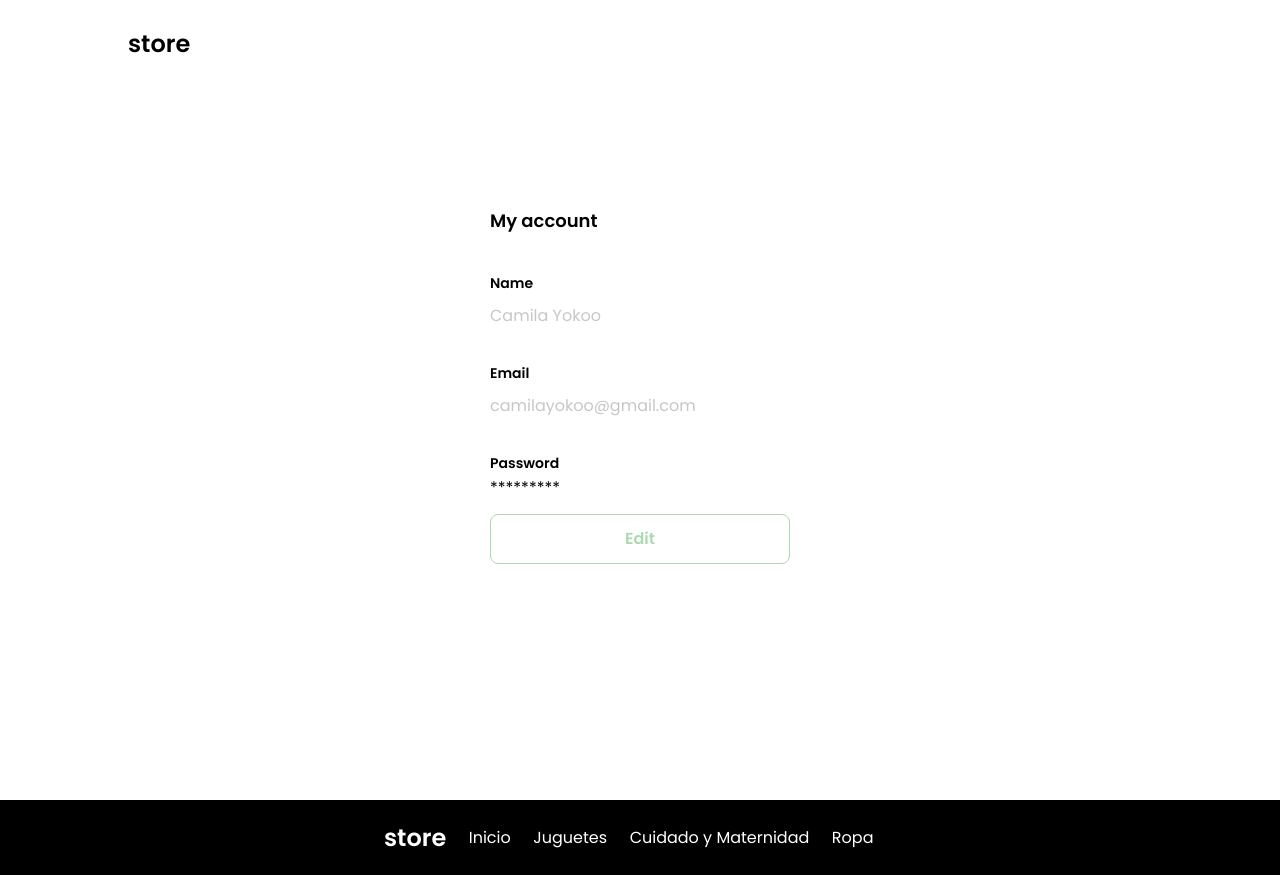
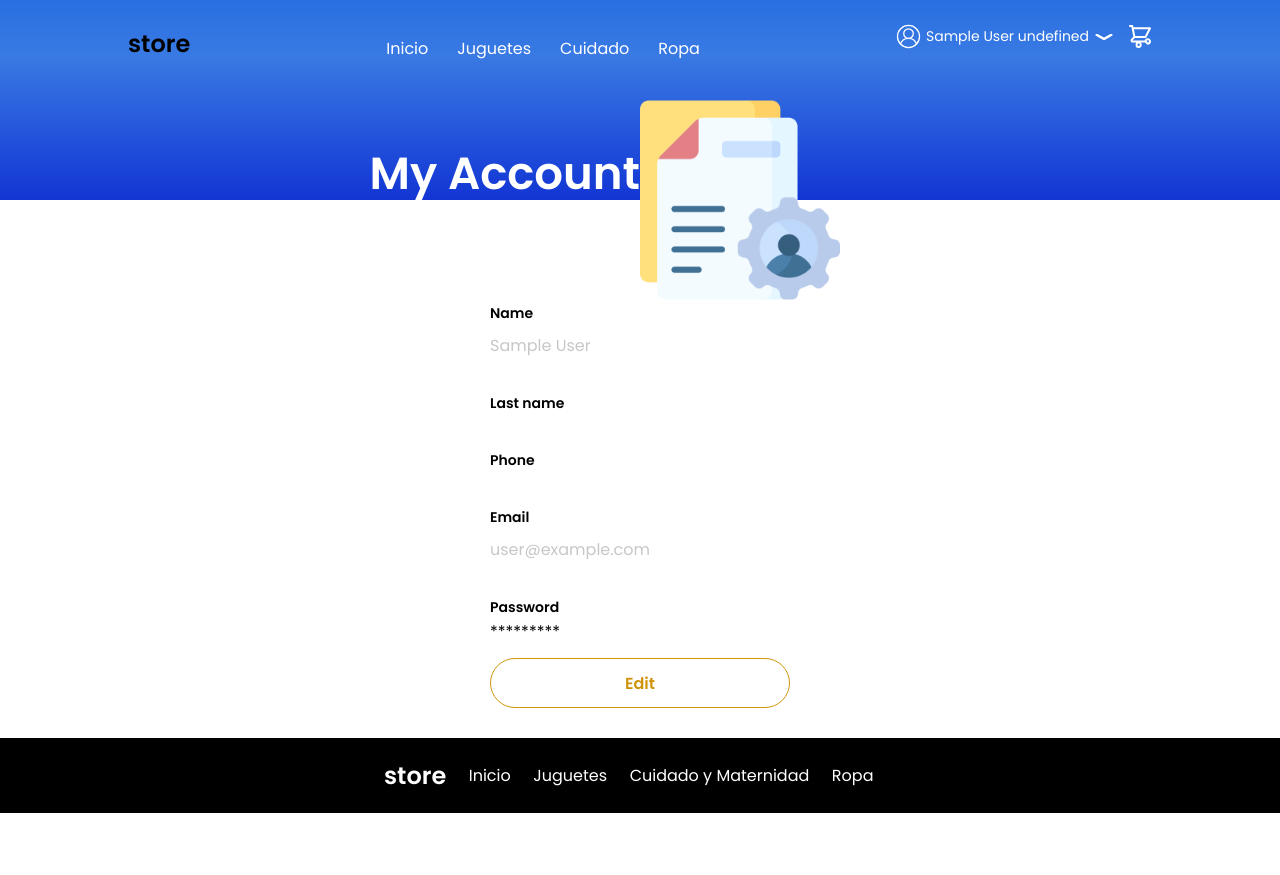
Before and after one commit to david-fb/Store-nextjs, a Next.js app: page /account in a window 1280 px wide. After the commit the page ends 813 px from the top, so only its background shows below. Built offline with nearby package versions, Linux system fonts and the light colour scheme; no server answers; sample sign-in values are in the browser's storage.

Commit message:
[ADD] update user data page

```diff
--- a/src/pages/account.js
+++ b/src/pages/account.js
@@ -1,25 +1,139 @@
-import React from 'react';
+import { useState, useEffect } from 'react';
+import Head from 'next/head';
+import SimpleHeader from '@common/SimpleHeader';
+import userImage from '@images/personal-data.png';
 import styles from '@styles/MyAccount.module.scss';
+import { getSession } from 'next-auth/react';
+import { joiResolver } from '@hookform/resolvers/joi';
+import { updateCustomerSchema } from '@schemas/customerSchema';
+import { useForm } from 'react-hook-form';
+import { updateCustomer } from '@services/api/customer.js';
 
-const MyAccount = () => {
+const MyAccount = ({ user, token }) => {
+  const [isEdit, setIsEdit] = useState(false);
+  const [userData, setUserData] = useState(user);
+  const {
+    register,
+    handleSubmit,
+    formState: { errors },
+    reset,
+  } = useForm({
+    resolver: joiResolver(updateCustomerSchema),
+  });
+
+  useEffect(()=> {
+    if(!isEdit){
+      reset();
+    }
+  }, [isEdit])
+
+  const onSubmit = (data) => {
+    updateCustomer(user?.id, data, token)
+      .then((res) => {
+        alert('Successful user registration!');
+        setUserData(res);
+        setIsEdit(false);
+      })
+      .catch((err) => {
+        console.log(err);
+        setIsEdit(false);
+      });
+  };
+
   return (
-		<div className={styles["MyAccount"]}>
-			<div className={styles["MyAccount-container"]}>
-				<h1 className={styles["title"]}>My account</h1>
-				<form action="/" className="form">
+    <>
+      <Head>
+        <title>Next Shop - My account</title>
+      </Head>
+      <div className={styles['MyAccount']}>
+        <SimpleHeader title={'My Account'} color={'blue'} image={userImage} />
+        <div className={styles['MyAccount-container']}>
+          <form onSubmit={handleSubmit(onSubmit)} className="form">
             <div>
-						<label htmlFor='name' className={styles["label"]}>Name</label>
-						<p className={styles["value"]}>Camila Yokoo</p>
-						<label htmlFor='email' className={styles["label"]}>Email</label>
-						<p className={styles["value"]}>camilayokoo@gmail.com</p>
-						<label htmlFor='password' className={styles["label"]}>Password</label>
+              <label htmlFor="name" className={styles['label']}>
+                Name
+              </label>
+              {!isEdit ? (
+                <p className={styles['value']}>{userData?.name}</p>
+              ) : (
+                <>
+                  <input {...register('name')} type="text" name="name" defaultValue={userData?.name} />
+                  <p>{errors?.name?.message}</p>
+                </>
+              )}
+
+              <label htmlFor="lastName" className={styles['label']}>
+                Last name
+              </label>
+              {!isEdit ? (
+                <p className={styles['value']}>{userData?.lastName}</p>
+              ) : (
+                <>
+                  <input {...register('lastName')} type="text" name="lastName" defaultValue={userData?.lastName} />
+                  <p>{errors?.lastName?.message}</p>
+                </>
+              )}
+
+              <label htmlFor="phone" className={styles['label']}>
+                Phone
+              </label>
+              {!isEdit ? (
+                <p className={styles['value']}>{userData?.phone}</p>
+              ) : (
+                <>
+                  <input {...register('phone')} type="text" name="phone" defaultValue={userData?.phone} />
+                  <p>{errors?.phone?.message}</p>
+                </>
+              )}
+
+              <label htmlFor="email" className={styles['label']}>
+                Email
+              </label>
+              <p className={styles['value']}>{userData?.email}</p>
+
+              <label htmlFor="password" className={styles['label']}>
+                Password
+              </label>
               <p className="value">*********</p>
             </div>
-					<input type="submit" value="Edit" className={styles["secondary-button"] + " " + styles["login-button"]} />
+            {!isEdit ? (
+              <button onClick={() => setIsEdit(!isEdit)} type="button" className={styles['secondary-button']}>
+                Edit
+              </button>
+            ) : (
+              <div>
+                <button onClick={() => setIsEdit(false)} type="button" className={styles['secondary-button']}>
+                  Cancel
+                </button>
+                <button type="submit" className={styles['secondary-button']}>
+                  Save
+                </button>
+              </div>
+            )}
           </form>
         </div>
       </div>
+    </>
   );
+};
+
+export const getServerSideProps = async (context) => {
+  const session = await getSession(context);
+  if (!session && !session?.user) {
+    return {
+      redirect: {
+        destination: '/login',
+        permanent: false,
+      },
+    };
   }
 
+  return {
+    props: {
+      user: session.user,
+      token: session.token,
+    },
+  };
+};
+
 export default MyAccount;
--- a/src/styles/MyAccount.module.scss
+++ b/src/styles/MyAccount.module.scss
@@ -2,25 +2,22 @@
 
 .MyAccount {
   width: 100%;
-	height: 100vh;
-	display: grid;
-	place-items: center;
+  flex: 1;
+  display: flex;
+  flex-direction: column;
+  align-items: center;
 }
 .MyAccount-container {
   display: grid;
   grid-template-rows: auto 1fr auto;
   width: 300px;
+  margin-top: 100px;
 }
 .logo {
   width: 150px;
   margin-bottom: 48px;
   justify-self: center;
   display: none;
-}
-.title {
-	font-size: $--lg;
-	margin-bottom: 36px;
-	text-align: start;
 }
 .form {
   display: flex;
@@ -42,19 +39,20 @@
 }
 .secondary-button {
 	background-color: $--white;
-	border-radius: 8px;
-	border: 1px solid $--hospital-green;
-	color: $--hospital-green;
+	border-radius: 50px;
+	border: 1px solid $--primary-btn-border-color;
+	color: $--primary-btn-border-color;
 	width: 100%;
 	cursor: pointer;
 	font-size: $--md;
 	font-weight: bold;
 	height: 50px;
-}
-.login-button {
+	display: grid;
+	place-items: center;
 	margin-top: 14px;
 	margin-bottom: 30px;
 }
+
 @media (max-width: 640px) {
   .form-container {
     height: 100%;
```
Also changed, not shown: src/assets/images/personal-data.png (added). Lines whose indentation alone changed are shown as unchanged.
